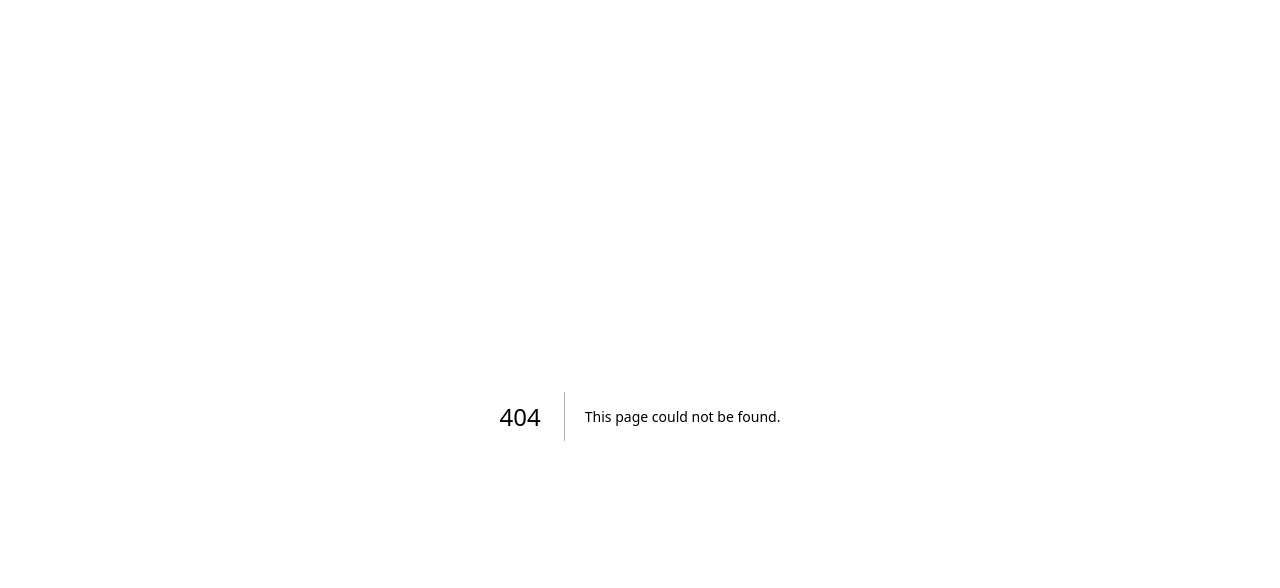
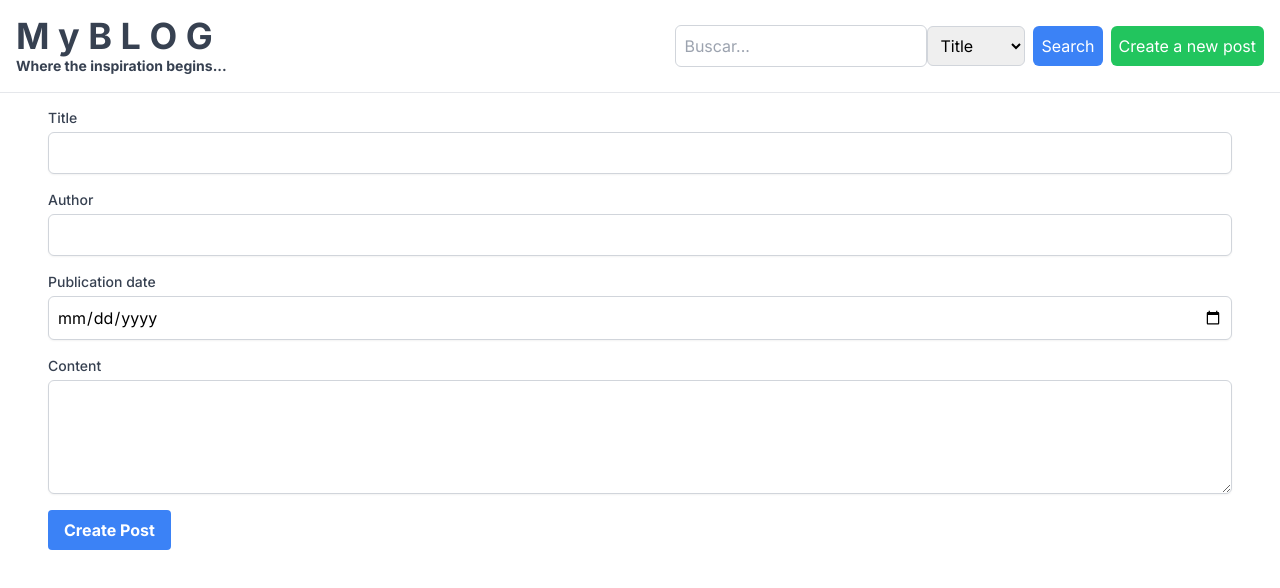
Before and after one commit to Amador-Dania/my-blog, a Next.js app: page /dashboard/create in a window 1280 px wide. Before the commit this address had no page. Shown: the top 588 px of the page. Built offline with nearby package versions, Linux system fonts and the light colour scheme.

Commit message:
create hooks file

```diff
--- a/app/components/createPost/CreatePost.tsx
+++ b/app/components/createPost/CreatePost.tsx
@@ -1,5 +1,80 @@
+"use client";
+
 function CreatePost() {
-  return <h1>crate post</h1>;
+  const handleSubmit = () => {
+    // e.preventDefault();
+  };
+
+  // const router = useRouter();
+
+  return (
+    <div className="container mx-auto p-4">
+      <form onSubmit={handleSubmit} className="space-y-4">
+        <div>
+          <label
+            htmlFor="title"
+            className="block text-sm font-medium text-gray-700"
+          >
+            Title
+          </label>
+          <input
+            type="text"
+            id="title"
+            className="mt-1 block w-full border border-gray-300 rounded-md shadow-sm p-2"
+          />
+        </div>
+
+        <div>
+          <label
+            htmlFor="author"
+            className="block text-sm font-medium text-gray-700"
+          >
+            Author
+          </label>
+          <input
+            type="text"
+            id="author"
+            className="mt-1 block w-full border border-gray-300 rounded-md shadow-sm p-2"
+          />
+        </div>
+
+        <div>
+          <label
+            htmlFor="date"
+            className="block text-sm font-medium text-gray-700"
+          >
+            Publication date
+          </label>
+          <input
+            type="date"
+            id="date"
+            className="mt-1 block w-full border border-gray-300 rounded-md shadow-sm p-2"
+          />
+        </div>
+
+        <div>
+          <label
+            htmlFor="content"
+            className="block text-sm font-medium text-gray-700"
+          >
+            Content
+          </label>
+          <textarea
+            id="content"
+            className="mt-1 block w-full border border-gray-300 rounded-md shadow-sm p-2"
+            rows={4}
+          />
+        </div>
+
+        <button
+          className="bg-blue-500 hover:bg-blue-700 text-white font-bold py-2 px-4 rounded"
+          // onClick={() => router.push("/")}
+        >
+          Create Post
+        </button>
+      </form>
+    </div>
+  );
 }
 
 export default CreatePost;
--- a/app/components/dashboard/Dashboard.tsx
+++ b/app/components/dashboard/Dashboard.tsx
@@ -1,11 +1,17 @@
 import React, { ReactNode } from "react";
+import Navbar from "../navbar/Navbar";
 
 type DashboardProps = {
   children: ReactNode;
 };
 
 function Dashboard({ children }: DashboardProps) {
-  return <div className="mt-[60px] p-4 min-h-screen">{children}</div>;
+  return (
+    <>
+      <Navbar />
+      <div className="mt-[60px] p-4 min-h-screen">{children}</div>
+    </>
+  );
 }
 
 export default Dashboard;
--- a/app/components/navigation/Navbar.tsx
+++ b/app/components/navbar/Navbar.tsx
@@ -10,7 +10,6 @@ function Navbar() {
   const router = useRouter();
   const handleSearch = () => {
     console.log(`Buscar ${searchText} en ${filterOption}`);
-    // Implementa la lógica de búsqueda
   };
 
   return (
--- a/app/components/postList/PostList.tsx
+++ b/app/components/postList/PostList.tsx
@@ -1,64 +1,27 @@
+"use client";
+import useGetPosts from "@/app/hooks/useGetPosts";
+
 function PostList() {
+  const { posts, isLoading } = useGetPosts();
+  if (isLoading) return <h1>...loading</h1>;
+
   return (
     <>
-      <div className="grid grid-cols-4 gap-4 ">
+      {posts?.map((post) => {
+        <div className="grid grid-cols-4 gap-4 " key={post.id}>
           <div className="bg-white p-4 shadow rounded-lg mb-4">
-          <h2 className="text-lg font-bold">title: thinking </h2>
-          <p className="text-sm text-gray-600">by author: Dania</p>
-          <p className="text-sm text-gray-500">date 00/00/0000</p>
-          <p className="text-gray-800">
-            content : Lorem ipsum dolor sit amet consectetur adipisicing elit.
-            Sit assumenda laboriosam ad veniam atque, nesciunt dicta dolores
-            ipsam minus, voluptate similique consequatur saepe fugiat earum
-            deserunt est dolorum quo sequi?{" "}
+            <h2 className="text-lg font-bold">{post.title} </h2>
+            <p className="text-sm text-gray-600">By {post.author.author}</p>
+            <p className="text-sm text-gray-500">
+              date: {post.publicationDate}
             </p>
+            <p className="text-gray-800">{post.content}</p>
             <button className="text-gray-600 bg-gray-200 hover:bg-gray-300 p-2 rounded transition duration-300">
               read more
             </button>
           </div>
-        <div className="bg-white p-4 shadow rounded-lg mb-4">
-          <h2 className="text-lg font-bold">title: thinking </h2>
-          <p className="text-sm text-gray-600">by author: Dania</p>
-          <p className="text-sm text-gray-500">date 00/00/0000</p>
-          <p className="text-gray-800">
-            content : Lorem ipsum dolor sit amet consectetur adipisicing elit.
-            Sit assumenda laboriosam ad veniam atque, nesciunt dicta dolores
-            ipsam minus, voluptate similique consequatur saepe fugiat earum
-            deserunt est dolorum quo sequi?{" "}
-          </p>
-          <button className="text-gray-600 bg-gray-200 hover:bg-gray-300 p-2 rounded transition duration-300">
-            read more
-          </button>
-        </div>
-        <div className="bg-white p-4 shadow rounded-lg mb-4">
-          <h2 className="text-lg font-bold">title: thinking </h2>
-          <p className="text-sm text-gray-600">by author: Dania</p>
-          <p className="text-sm text-gray-500">date 00/00/0000</p>
-          <p className="text-gray-800">
-            content : Lorem ipsum dolor sit amet consectetur adipisicing elit.
-            Sit assumenda laboriosam ad veniam atque, nesciunt dicta dolores
-            ipsam minus, voluptate similique consequatur saepe fugiat earum
-            deserunt est dolorum quo sequi?{" "}
-          </p>
-          <button className="text-gray-600 bg-gray-200 hover:bg-gray-300 p-2 rounded transition duration-300">
-            read more
-          </button>
-        </div>
-        <div className="bg-white p-4 shadow rounded-lg mb-4">
-          <h2 className="text-lg font-bold">title: thinking </h2>
-          <p className="text-sm text-gray-600">by author: Dania</p>
-          <p className="text-sm text-gray-500">date 00/00/0000</p>
-          <p className="text-gray-800">
-            content : Lorem ipsum dolor sit amet consectetur adipisicing elit.
-            Sit assumenda laboriosam ad veniam atque, nesciunt dicta dolores
-            ipsam minus, voluptate similique consequatur saepe fugiat earum
-            deserunt est dolorum quo sequi?{" "}
-          </p>
-          <button className="text-gray-600 bg-gray-200 hover:bg-gray-300 p-2 rounded transition duration-300">
-            read more
-          </button>
-        </div>
-      </div>
+        </div>;
+      })}
     </>
   );
 }
--- /dev/null
+++ b/app/dashboard/create/page.tsx
@@ -0,0 +1,12 @@
+import CreatePost from "@/app/components/createPost/CreatePost";
+import Dashboard from "@/app/components/dashboard/Dashboard";
+
+export default function Create() {
+  return (
+    <>
+      <Dashboard>
+        <CreatePost />
+      </Dashboard>
+    </>
+  );
+}
--- /dev/null
+++ b/app/dashboard/posts/page.tsx
@@ -0,0 +1,12 @@
+import Dashboard from "@/app/components/dashboard/Dashboard";
+import PostList from "@/app/components/postList/PostList";
+
+export default function Posts() {
+  return (
+    <>
+      <Dashboard>
+        <PostList />
+      </Dashboard>
+    </>
+  );
+}
--- /dev/null
+++ b/app/hooks/useGetPosts.ts
@@ -0,0 +1,31 @@
+import { useEffect, useState } from "react";
+import Post from "../types/post";
+import axios from "axios";
+
+function useGetPosts() {
+  const [posts, setPosts] = useState<Post[]>([]);
+  const [isLoading, setIsLoading] = useState<boolean>(true);
+
+  useEffect(() => {
+    axios
+      .get("http://localhost:3000/api/post")
+      .then((res) => {
+        const data = res.data.res;
+        if (Array.isArray(data)) {
+          setPosts(data);
+          setIsLoading(false);
+        } else {
+          setIsLoading(true);
+          console.log('Error: "posts" is not an Array');
+        }
+      })
+      .catch((error) => {
+        console.log("Error", error);
+        setIsLoading(true);
+      });
+  }, []);
+
+  return { posts, setPosts, isLoading };
+}
+
+export default useGetPosts;
--- a/app/page.tsx
+++ b/app/page.tsx
@@ -1,11 +1,9 @@
 import PostList from "./components/postList/PostList";
 import Dashboard from "./components/dashboard/Dashboard";
-import Navbar from "./components/navigation/Navbar";
 
 export default function Home() {
   return (
     <main>
-      <Navbar />
       <Dashboard>
         <PostList />
       </Dashboard>
--- a/app/post/[id]/page.tsx
+++ b/app/post/[id]/page.tsx
@@ -5,5 +5,19 @@ import { useParams } from "next/navigation";
 export default function Post() {
   const { id } = useParams();
 
-  return <h1>{id} Page</h1>;
+  return (
+    <>
+      <div className="container mx-auto p-8">
+        <article className="max-w-2xl mx-auto">
+          <h1>{id} Page</h1>
+          <h1 className="text-4xl font-bold text-gray-800 mb-3">title</h1>
+          <p className="text-md text-gray-600 mb-1">publish by :</p>
+          <p className="text-md text-gray-500 mb-4">Publication date: </p>
+          <div className="text-gray-700 text-lg whitespace-pre-line">
+            content
+          </div>
+        </article>
+      </div>
+    </>
+  );
 }
--- a/app/routes/dashboardRoutes.ts
+++ /dev/null
@@ -1,15 +0,0 @@
-import PostList from "../components/postList/PostList";
-import CreatePost from "../components/createPost/CreatePost";
-
-const dashboardRoutes = [
-  {
-    path: "/dashboard/posts",
-    component: PostList,
-  },
-  {
-    path: "/dashboard/create",
-    component: CreatePost,
-  },
-];
-
-export default dashboardRoutes;
--- a/package.json
+++ b/package.json
@@ -9,10 +9,12 @@
     "lint": "next lint"
   },
   "dependencies": {
+    "axios": "^1.6.7",
     "next": "14.1.0",
     "pg-promise": "^11.5.4",
     "react": "^18",
-    "react-dom": "^18"
+    "react-dom": "^18",
+    "swr": "^2.2.4"
   },
   "devDependencies": {
     "@types/node": "^20",
```
Also changed, not shown: 1 other file (tests, documents, lock files or other folders). Lines whose indentation alone changed are shown as unchanged.
